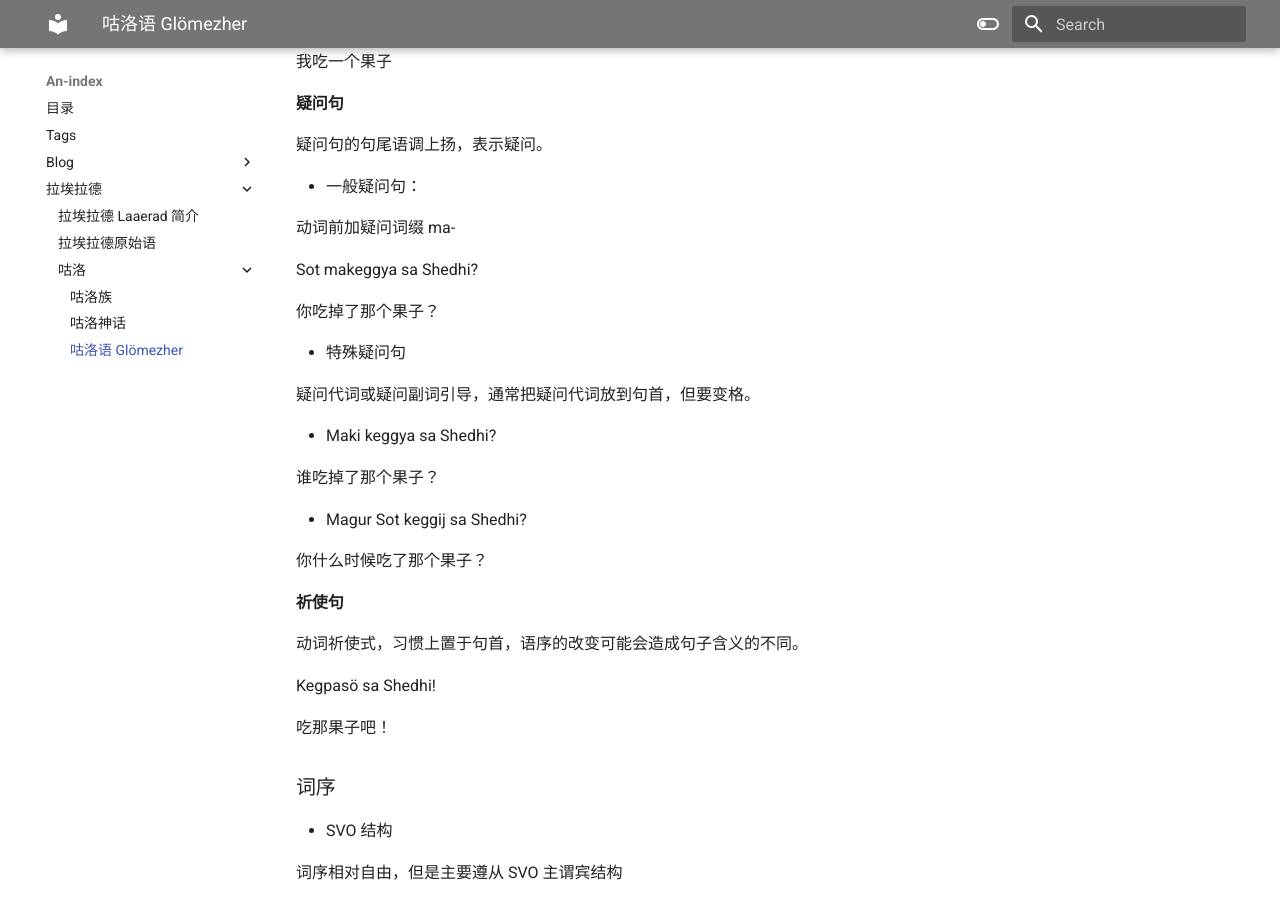
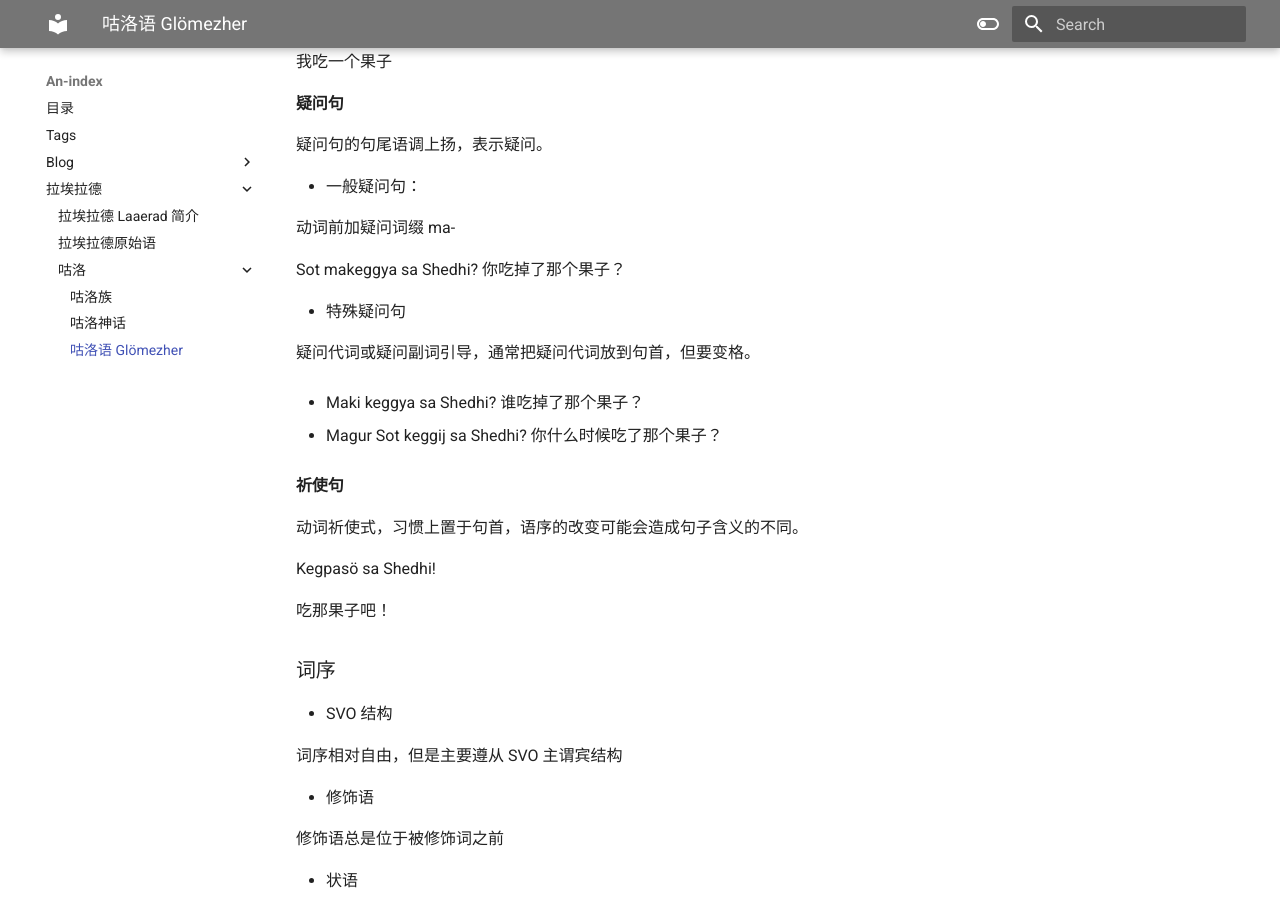
Before and after one commit to PhychiasLokDansk/Laaerad, an MkDocs documentation site: the page built from docs/拉埃拉德/咕洛/咕洛语.md, in a window 1280 px wide and 900 px high, scrolled down 12719 px. Built offline with MkDocs 1.6.1 and Material for MkDocs 9.7.7, drawn with Linux system fonts in a browser that asks for light colours.

Commit message:
LAPTOP-UGNPREPA 2024-12-20:17:31:30

```diff
--- a/docs/拉埃拉德/咕洛/咕洛语.md
+++ b/docs/拉埃拉德/咕洛/咕洛语.md
@@ -340,21 +340,15 @@ Hira kegg yit Shedhi.
 
 动词前加疑问词缀 ma-
 
-Sot makeggya sa Shedhi?
-
-你吃掉了那个果子？
+Sot makeggya sa Shedhi? 你吃掉了那个果子？
 
 - 特殊疑问句
 
 疑问代词或疑问副词引导，通常把疑问代词放到句首，但要变格。
 
-- Maki keggya sa Shedhi?
+- Maki keggya sa Shedhi?  谁吃掉了那个果子？
 
-谁吃掉了那个果子？
-
-- Magur Sot keggij sa Shedhi?
-
-你什么时候吃了那个果子？
+- Magur Sot keggij sa Shedhi?  你什么时候吃了那个果子？
 
 #### 祈使句
 
```
Also changed, not shown: docs/拉埃拉德/laaerad 简介.md (+1 -1 lines), docs/拉埃拉德/咕洛/咕洛神话草稿.md (+2 -47 lines), 1 other file.
